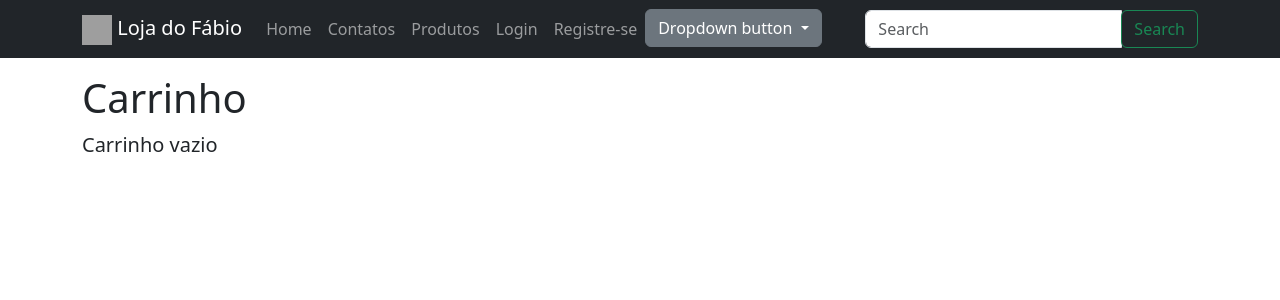
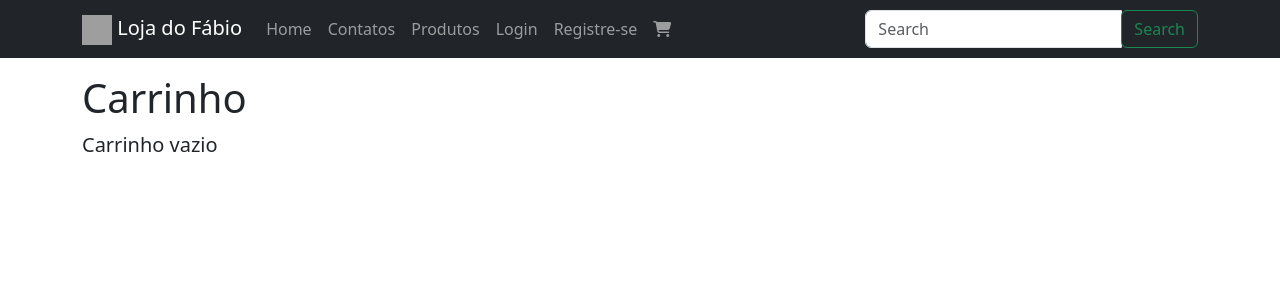
Before and after one commit to Fabio-R-Moraes/django_ecommerce, a Django app: page /cart/ in a window 1280 px wide. Shown: the top 300 px of the page. Run offline with Django 5.2, Linux system fonts and the light colour scheme; data comes from the database, SQL or seed files in the repository; some libraries are stand-ins or nearby versions; grey boxes are pictures that could not be loaded.

Commit message:
Ícone do carrinho no menu

```diff
--- a/carts/views.py
+++ b/carts/views.py
@@ -27,4 +27,6 @@ def cart_update(request):
         #E o produto se associa a instância do campo M2M
         cart_obj.products.add(product_obj)
 
+    request.session['cart_itens'] = cart_obj.products.count()
+
     return redirect("carts:home")
--- a/templates/base/css.html
+++ b/templates/base/css.html
@@ -1,2 +1,8 @@
 {% load static %}
+    <!-- Bootstrap CSS -->
     <link href="https://cdn.jsdelivr.net/npm/bootstrap@5.3.3/dist/css/bootstrap.min.css" rel="stylesheet" integrity="sha384-QWTKZyjpPEjISv5WaRU9OFeRpok6YctnYmDr5pNlyT2bRjXh0JMhjY6hW+ALEwIH" crossorigin="anonymous">
+
+    <!-- Fonte Aweesome CSS -->
+    <link rel="stylesheet" href="https://cdnjs.cloudflare.com/ajax/libs/font-awesome/6.6.0/css/fontawesome.min.css" integrity="sha512-B46MVOJpI6RBsdcU307elYeStF2JKT87SsHZfRSkjVi4/iZ3912zXi45X5/CBr/GbCyLx6M1GQtTKYRd52Jxgw==" crossorigin="anonymous" referrerpolicy="no-referrer" />
+    <link rel="stylesheet" href="https://cdnjs.cloudflare.com/ajax/libs/font-awesome/6.6.0/css/brands.min.css" integrity="sha512-EJp8vMVhYl7tBFE2rgNGb//drnr1+6XKMvTyamMS34YwOEFohhWkGq13tPWnK0FbjSS6D8YoA3n3bZmb3KiUYA==" crossorigin="anonymous" referrerpolicy="no-referrer" />
+    <link rel="stylesheet" href="https://cdnjs.cloudflare.com/ajax/libs/font-awesome/6.6.0/css/solid.min.css" integrity="sha512-/r+0SvLvMMSIf41xiuy19aNkXxI+3zb/BN8K9lnDDWI09VM0dwgTMzK7Qi5vv5macJ3VH4XZXr60ip7v13QnmQ==" crossorigin="anonymous" referrerpolicy="no-referrer" />
--- a/templates/base/navbar.html
+++ b/templates/base/navbar.html
@@ -37,7 +38,13 @@
                 <a href="{{ register_url }}" class="nav-link {% if request.path == register_url %} active {% endif %}">Registre-se</a>
             </li>
           {% endif %}
-          <div class="dropdown">
+          <li class="nav-item {% if request.path == cart_url %}active{% endif %}">
+            <a href="{{ cart_url }}" class="nav-link">{{ request.session.cart_itens }}
+              <i class="fa-solid fa-cart-shopping"></i>
+            </a>
+          </li>
+
+          <!--<div class="dropdown">
             <button class="btn btn-secondary dropdown-toggle" type="button" data-bs-toggle="dropdown" aria-expanded="false">
               Dropdown button
             </button>
```
Also changed, not shown: other parts of templates/base/navbar.html (+2 -1 lines), db.sqlite3.
